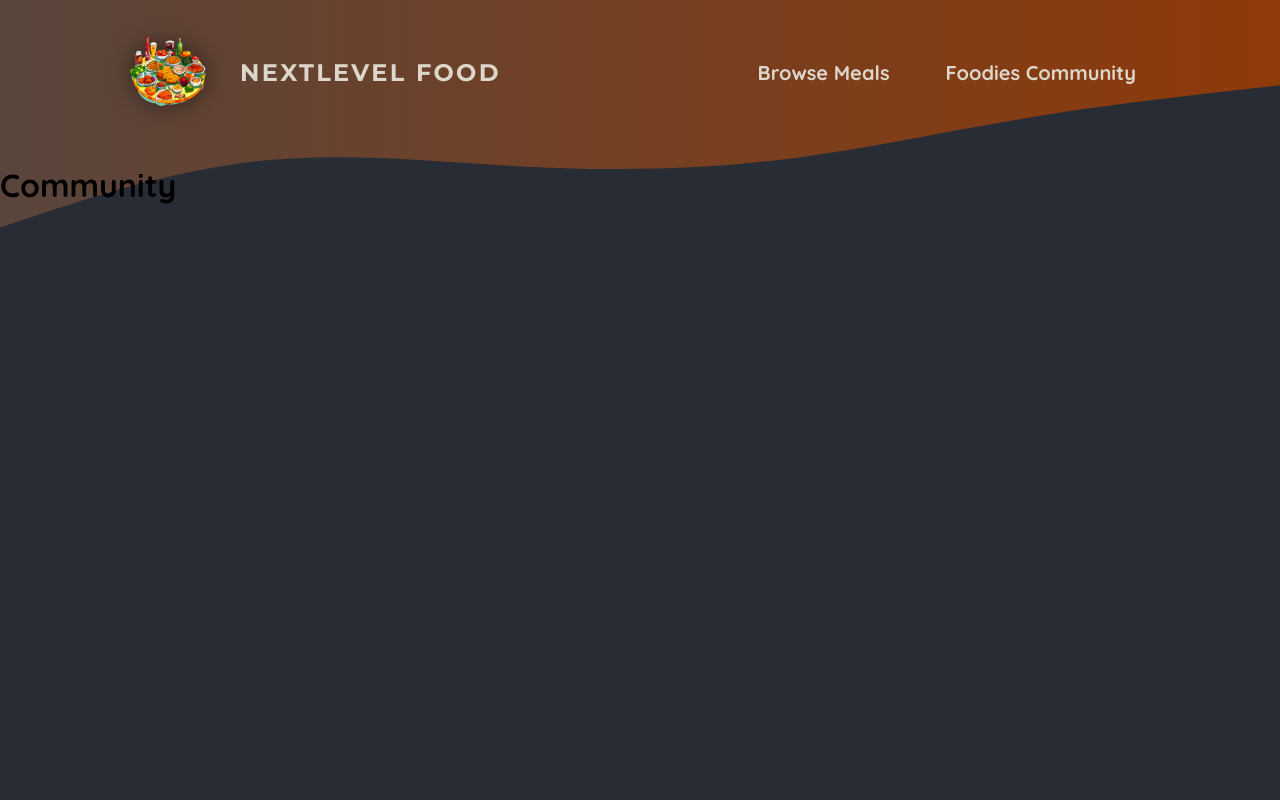
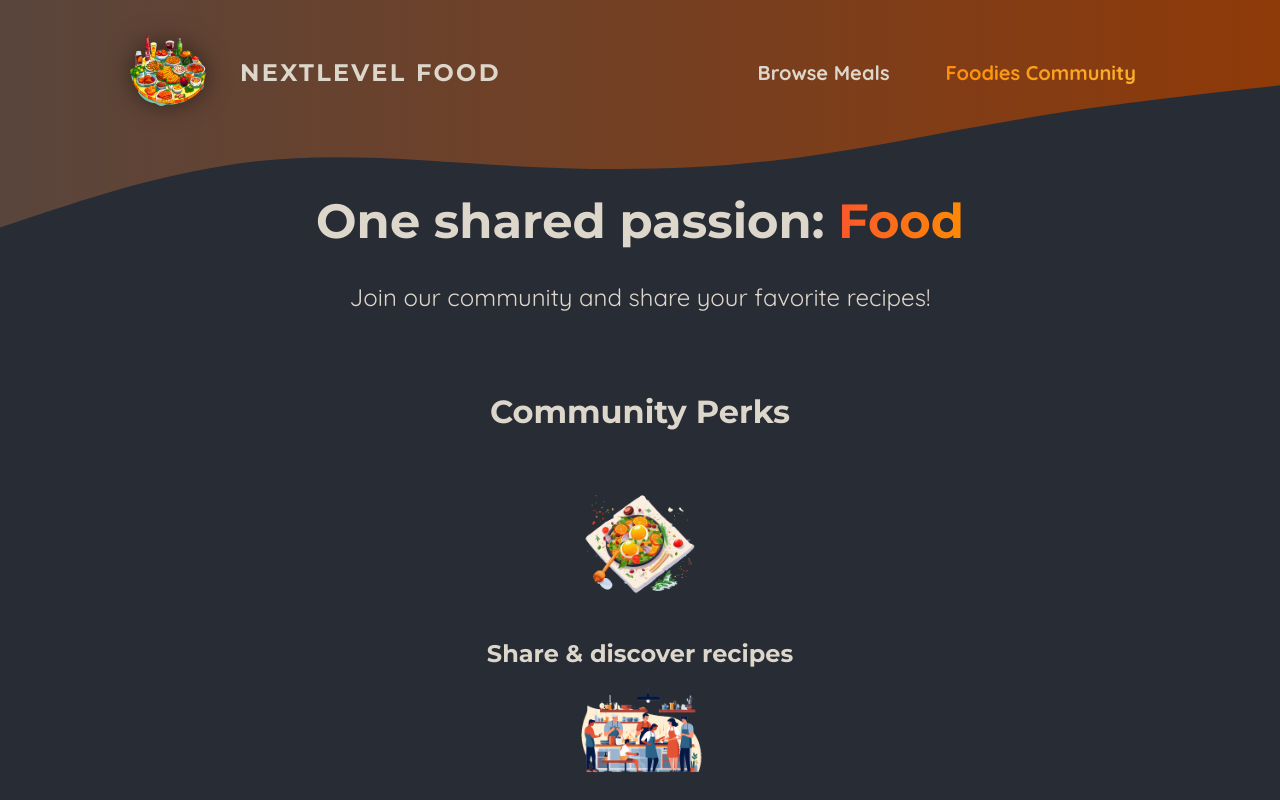
Before and after one commit to Itzmadukz/foodiesApp-NextJS, a Next.js app: page /community in a window 1280 px wide. Shown: the top 800 px of the page. Built offline with nearby package versions, Linux system fonts and the light colour scheme.

Commit message:
update: main-header navlinks

```diff
--- a/app/community/page.js
+++ b/app/community/page.js
@@ -1,3 +1,41 @@
+
+import Image from 'next/image';
+
+import mealIcon from '@/assets/icons/meal.png';
+import communityIcon from '@/assets/icons/community.png';
+import eventsIcon from '@/assets/icons/events.png';
+import classes from './page.module.css';
+
 export default function CommunityPage() {
-    return <h1>Community</h1>;
-  }
+  return (
+    <>
+      <header className={classes.header}>
+        <h1>
+          One shared passion: <span className={classes.highlight}>Food</span>
+        </h1>
+        <p>Join our community and share your favorite recipes!</p>
+      </header>
+      <main className={classes.main}>
+        <h2>Community Perks</h2>
+
+        <ul className={classes.perks}>
+          <li>
+            <Image src={mealIcon} alt="A delicious meal" />
+            <p>Share & discover recipes</p>
+          </li>
+          <li>
+            <Image src={communityIcon} alt="A crowd of people, cooking" />
+            <p>Find new friends & like-minded people</p>
+          </li>
+          <li>
+            <Image
+              src={eventsIcon}
+              alt="A crowd of people at a cooking event"
+            />
+            <p>Participate in exclusive events</p>
+          </li>
+        </ul>
+      </main>
+    </>
+  );
+}
--- /dev/null
+++ b/app/community/page.module.css
@@ -0,0 +1,61 @@
+.header {
+    gap: 3rem;
+    margin: 3rem auto 5rem auto;
+    width: 90%;
+    max-width: 75rem;
+    color: #ddd6cb;
+    font-size: 1.5rem;
+    text-align: center;
+  }
+
+  .header h1 {
+    font-family: 'Montserrat', sans-serif;
+  }
+
+  .highlight {
+    background: linear-gradient(90deg, #f9572a, #ff8a05);
+    background-clip: text;
+    -webkit-background-clip: text;
+    -webkit-text-fill-color: transparent;
+  }
+
+  .main {
+    width: 90%;
+    max-width: 40rem;
+    margin: 0 auto;
+    text-align: center;
+  }
+
+  .main h2 {
+    font-family: 'Montserrat', sans-serif;
+    font-size: 2rem;
+    margin-bottom: 3rem;
+    color: #ddd6cb;
+  }
+
+  .perks {
+    list-style: none;
+    margin: 3rem 0;
+    padding: 0;
+  }
+
+  .perks li {
+    display: flex;
+    flex-direction: column;
+    align-items: center;
+    gap: 2rem;
+  }
+
+  .perks img {
+    width: 8rem;
+    height: 8rem;
+    object-fit: contain;
+  }
+
+  .perks p {
+    font-family: 'Montserrat', sans-serif;
+    font-size: 1.5rem;
+    font-weight: bold;
+    margin: 0;
+    color: #ddd6cb;
+  }
--- a/components/main-header/main-header.js
+++ b/components/main-header/main-header.js
@@ -4,6 +4,7 @@
 import MainHeaderBackground from './main-header-background';
 import logoImg from '@/assets/logo.png';
 import classes from './main-header.module.css';
+import NavLink from './nav-link';
 
 export default function MainHeader() {
   return (
@@ -18,10 +19,10 @@
         <nav className={classes.nav}>
           <ul>
             <li>
-              <Link href="/meals">Browse Meals</Link>
+              <NavLink href="/meals">Browse Meals</NavLink>
             </li>
             <li>
-              <Link href="/community">Foodies Community</Link>
+              <NavLink href="/community">Foodies Community</NavLink>
             </li>
           </ul>
         </nav>
--- a/components/main-header/main-header.module.css
+++ b/components/main-header/main-header.module.css
@@ -21,30 +21,6 @@
   font-size: 1.25rem;
 }
 
-  .nav a {
-    text-decoration: none;
-    color: #ddd6cb;
-    font-weight: bold;
-    padding: 0.5rem 1rem;
-    border-radius: 0.5rem;
-  }
-
-  .nav a:hover,
-  .nav a:active {
-    background: linear-gradient(90deg, #ff8a05, #f9b331);
-    background-clip: text;
-    -webkit-background-clip: text;
-    -webkit-text-fill-color: transparent;
-    text-shadow: 0 0 18px rgba(248, 190, 42, 0.8);
-  }
-
-  .active {
-    background: linear-gradient(90deg, #ff8a05, #f9b331);
-    background-clip: text;
-    -webkit-background-clip: text;
-    -webkit-text-fill-color: transparent;
-  }
-
 .logo {
   display: flex;
   align-items: center;
--- /dev/null
+++ b/components/main-header/nav-link.js
@@ -0,0 +1,22 @@
+'use client';
+
+import Link from 'next/link';
+import { usePathname } from 'next/navigation';
+import classes from './nav-link.module.css';
+
+export default function NavLink({ href, children }) {
+  const path = usePathname();
+
+  return (
+    <Link
+      href={href}
+      className={
+        path.startsWith(href)
+          ? `${classes.link} ${classes.active}`
+          : classes.link
+      }
+    >
+      {children}
+    </Link>
+  );
+}
--- /dev/null
+++ b/components/main-header/nav-link.module.css
@@ -0,0 +1,23 @@
+.link {
+    text-decoration: none;
+    color: #ddd6cb;
+    font-weight: bold;
+    padding: 0.5rem 1rem;
+    border-radius: 0.5rem;
+  }
+
+  .link:hover,
+  .link:active {
+    background: linear-gradient(90deg, #ff8a05, #f9b331);
+    background-clip: text;
+    -webkit-background-clip: text;
+    -webkit-text-fill-color: transparent;
+    text-shadow: 0 0 18px rgba(248, 190, 42, 0.8);
+  }
+
+  .active {
+    background: linear-gradient(90deg, #ff8a05, #f9b331);
+    background-clip: text;
+    -webkit-background-clip: text;
+    -webkit-text-fill-color: transparent;
+  }
```
Lines whose indentation alone changed are shown as unchanged.
